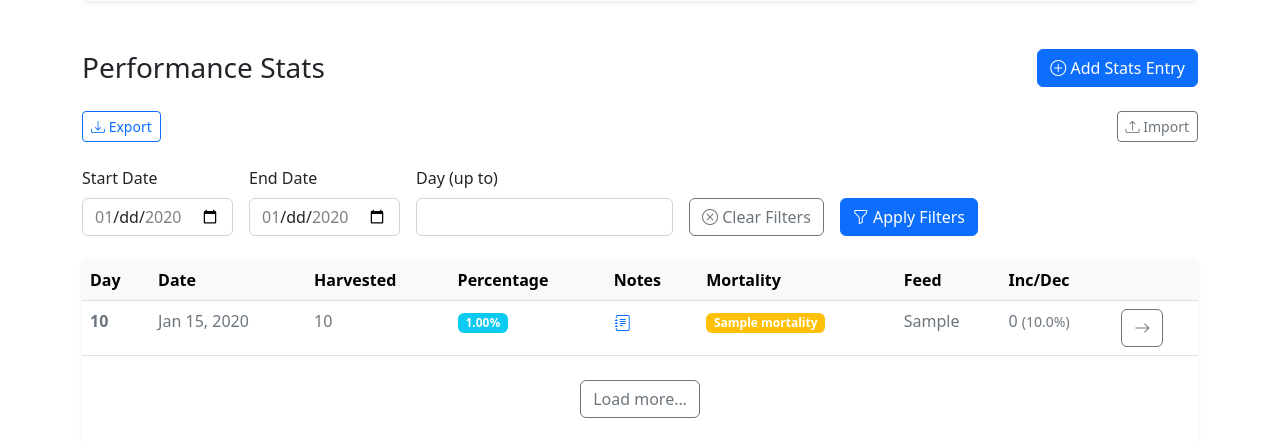
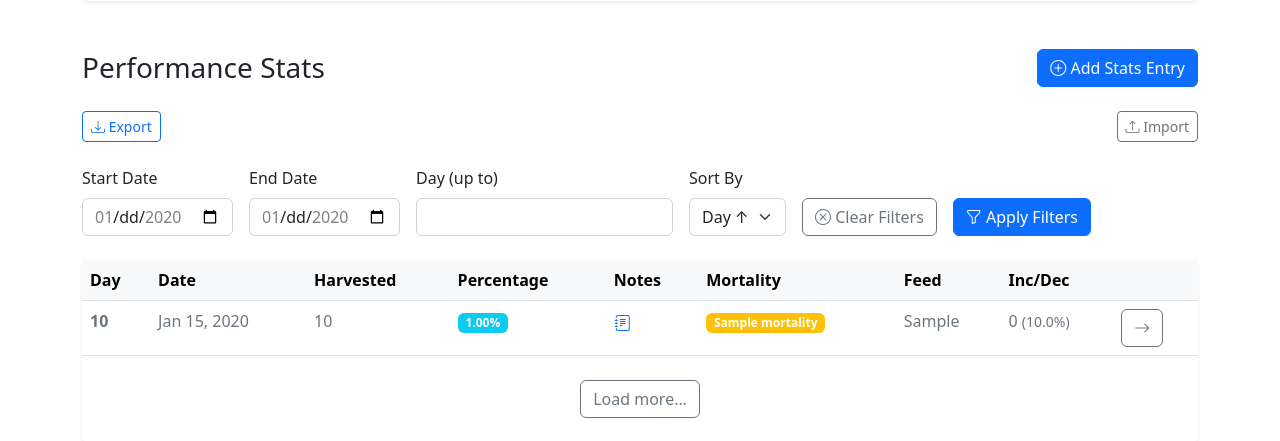
Before and after one commit to lulu08/duck_tracker, a Django app: template duck_tracker/duck_tracker/templates/ducks/flock_detail.html in a window 1280 px wide. Shown: the part 494-935 px from the top of the page. Run offline with Django 5.2, Linux system fonts and the light colour scheme; the template is opened without the code that fills it: most values are stand-ins (such as "Sample title", 1, 10 or a date in 2020); style sheets or scripts are compiled from the project's sources; some libraries are stand-ins or nearby versions.

Commit message:
added sort for stats.

```diff
--- a/duck_tracker/duck_tracker/templates/ducks/flock_detail.html
+++ b/duck_tracker/duck_tracker/templates/ducks/flock_detail.html
@@ -74,6 +74,7 @@
       <input type="hidden" name="day" value="{{ request.GET.day }}" />
       <input type="hidden" name="start_date" value="{{ request.GET.start_date }}" />
       <input type="hidden" name="end_date" value="{{ request.GET.end_date }}" />
+      <input type="hidden" name="sort" value="{{ request.GET.sort }}" />
       <button type="submit" class="btn btn-outline-primary btn-sm">
         <i class="bi bi-download"></i> Export
       </button>
@@ -106,6 +107,17 @@
           <label for="day" class="form-label">Day (up to)</label>
           <input type="number" class="form-control" id="day" name="day" min="1"
                 value="{{ request.GET.day }}" {% if has_date_filter %}disabled{% endif %} />
+        </div>
+        <div class="col-auto">
+          <label for="sort" class="form-label">Sort By</label>
+          <select class="form-select" id="sort" name="sort">
+            <option value="day_asc" {% if request.GET.sort == "day_asc" %}selected{% endif %}>Day ↑</option>
+            <option value="day_desc" {% if request.GET.sort == "day_desc" %}selected{% endif %}>Day ↓</option>
+            <!-- <option value="harvested_asc" {% if request.GET.sort == "harvested_asc" %}selected{% endif %}>Harvested ↑</option>
+            <option value="harvested_desc" {% if request.GET.sort == "harvested_desc" %}selected{% endif %}>Harvested ↓</option>
+            <option value="percentage_asc" {% if request.GET.sort == "percentage_asc" %}selected{% endif %}>% Production ↑</option>
+            <option value="percentage_desc" {% if request.GET.sort == "percentage_desc" %}selected{% endif %}>% Production ↓</option> -->
+          </select>
         </div>
         <div class="col-auto">
           <a href="{% url 'ducks:flock-detail' flock.id %}#filter-section" class="btn btn-outline-secondary">
```
Also changed, not shown: duck_tracker/apps/ducks/views.py (+20 -1 lines).
